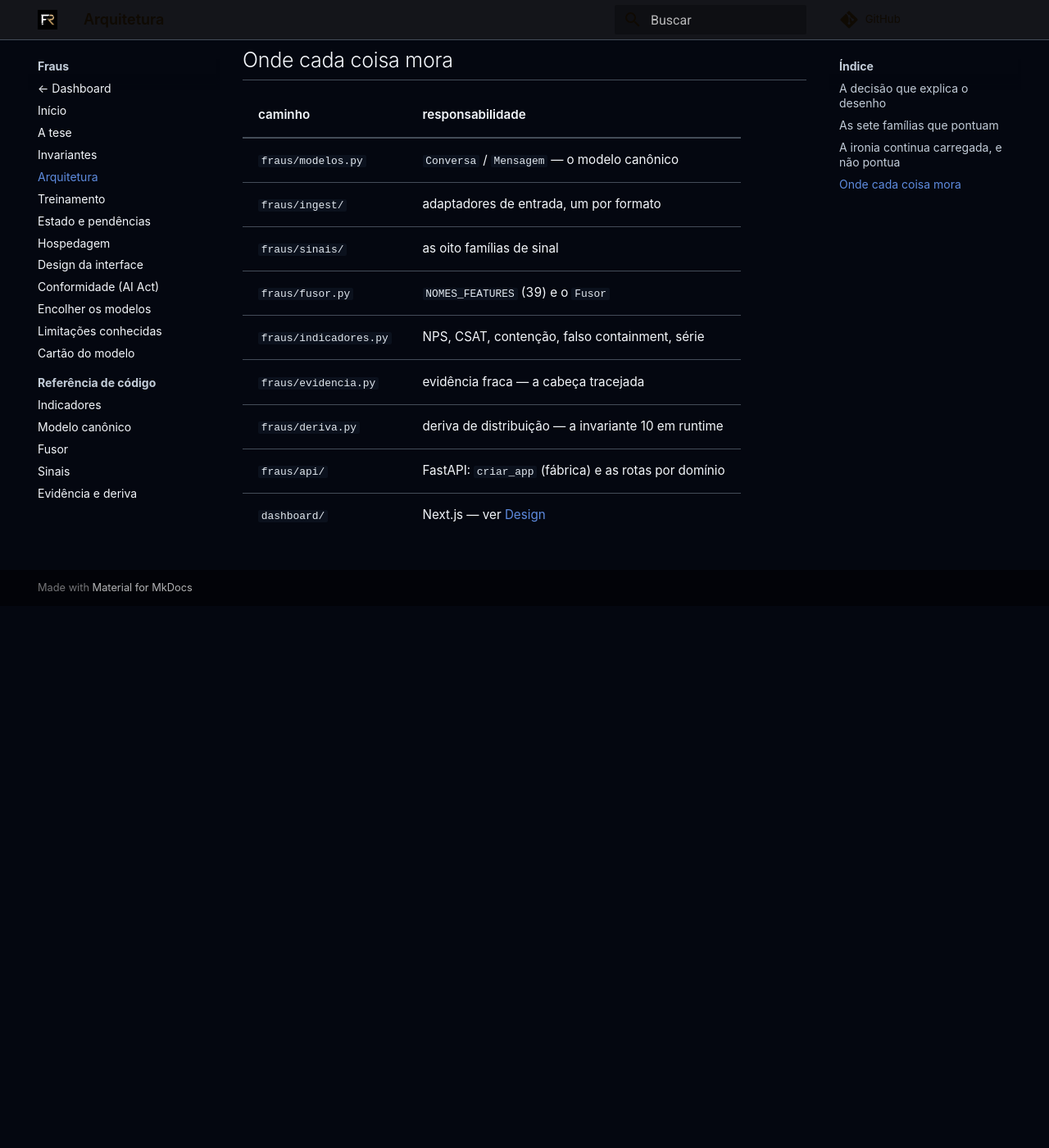
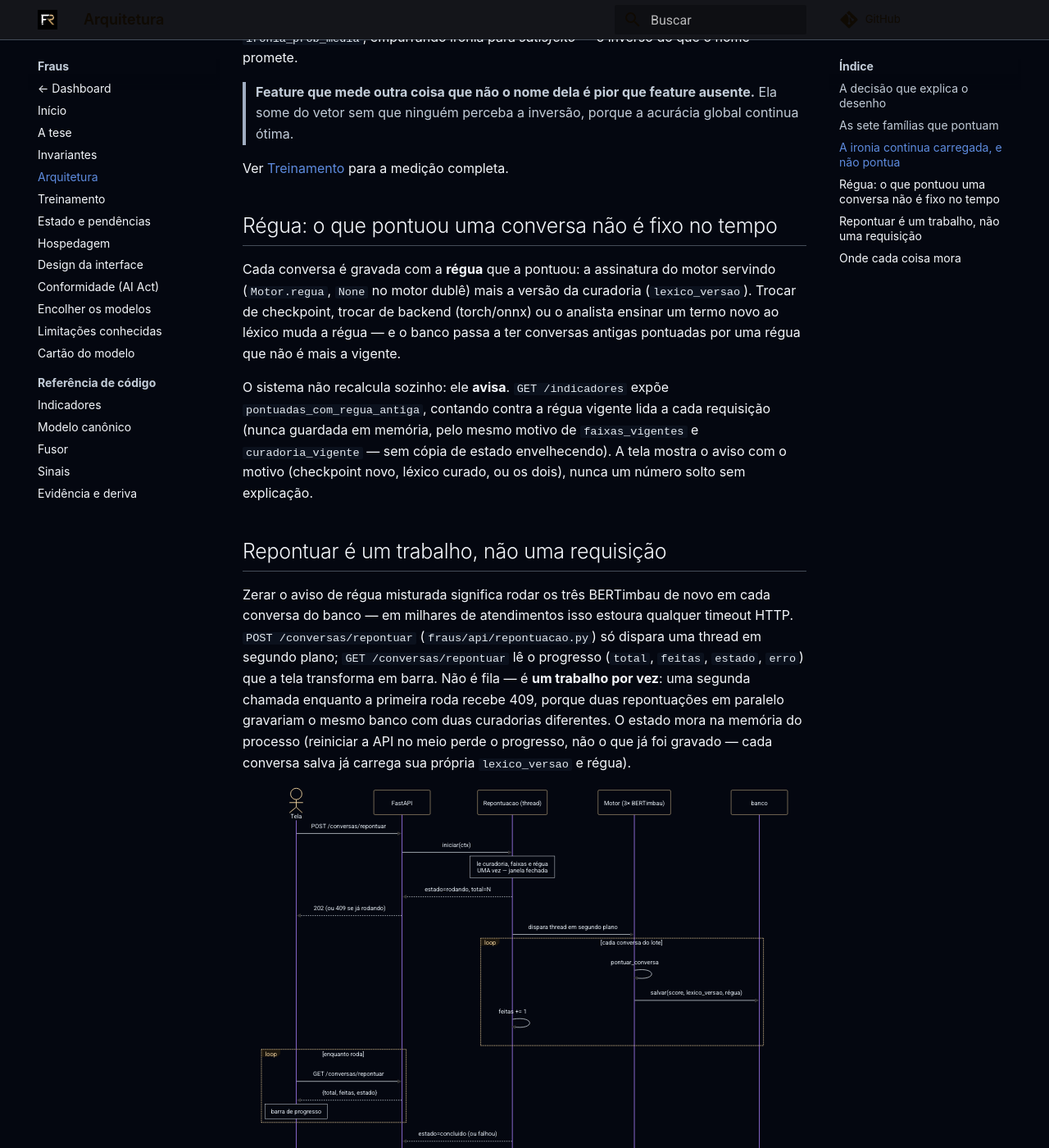
Before and after one commit to Joao-Tavares0312/Fraus, an MkDocs documentation site: the page built from docs/arquitetura.md, in a window 1280 px wide and 1400 px high, scrolled down 1905 px. Shown: the whole window at 82% size. Built offline with MkDocs 1.6.1 and Material for MkDocs 9.7.7, drawn with Linux system fonts in a browser that asks for light colours; comment, search, counter and statistics services are not loaded; before the commit the page ends 2644 px from its top, so only the background shows below that; some of the changed text lies outside the part shown.

Commit message:
docs(arquitetura): mermaid no pipeline e no fluxo de repontuar em segundo plano
Ativa pymdownx.superfences custom_fences pra mermaid renderizar de verdade
(nao so texto). Troca o diagrama ASCII do pipeline de sinais por flowchart,
acrescenta sequenceDiagram do POST/GET de repontuacao, e cobre a regua
misturada e os modulos que faltavam na tabela (curadoria, cortesia,
contexto, repontuacao, vazao).

````diff
--- a/docs/arquitetura.md
+++ b/docs/arquitetura.md
@@ -1,23 +1,37 @@
 # Arquitetura
 
+```mermaid
+flowchart TD
+    A["CSV / Discord / WhatsApp / webhook"] -->|"adapter de ingestão<br/>fraus/ingest/"| B["Conversa<br/><small>modelo canônico único — fraus/modelos.py</small>"]
+
+    B --> texto["texto<br/><small>BERTimbau por mensagem</small>"]
+    B --> emoji["emoji<br/><small>lexicon + posição</small>"]
+    B --> tempo["tempo<br/><small>latência, escalação</small>"]
+    B --> emocao["emoção<br/><small>7 classes + desprezo</small>"]
+    B --> lexico["léxico<br/><small>SentiLex-PT02 + negação</small>"]
+    B --> estilo["estilo<br/><small>caixa alta, palavrão</small>"]
+    B --> incong["incongruência<br/><small>emoji × texto</small>"]
+    B -.-> ironia["ironia*<br/><small>cabeça binária — só tela</small>"]
+
+    texto --> V["39 features"]
+    emoji --> V
+    tempo --> V
+    emocao --> V
+    lexico --> V
+    estilo --> V
+    incong --> V
+
+    V --> F["Fusor<br/><small>LogisticRegression + StandardScaler</small>"]
+    F -->|"score 0–100"| N["nota 0–10 → categoria NPS → indicadores agregados"]
+    N --> API["FastAPI"]
+    API --> D["dashboard Next.js"]
+    ironia -.->|"por mensagem, direto pra tela"| D
+
+    style ironia stroke-dasharray: 4 4
 ```
-CSV / Discord / WhatsApp
-        ↓  adapter de ingestão (fraus/ingest/)
-   Conversa  ← modelo canônico único (fraus/modelos.py)
-        ↓
- ┌────────┬────────┬────────┬────────┬────────┬────────┬────────┬────────────┐
- │texto   │emoji   │tempo   │emoção  │léxico  │ironia  │estilo  │incongruência│
- │BERTimbau│lexicon│latência│7 clas- │SentiLex│cabeça  │caixa   │emoji ×      │
- │por msg │+posição│escala- │ses +   │-PT02 + │binária │alta +  │texto        │
- │        │        │ção     │desprezo│negação │  (*)   │palavrão│             │
- └───┬────┴───┬────┴───┬────┴───┬────┴───┬────┴────────┴───┬────┴──────┬──────┘
-            ↓  39 features                    (*) por mensagem, direto p/ a tela
-      Fusor (LogisticRegression + StandardScaler)
-            ↓  score 0–100
-   nota 0–10 → categoria NPS → indicadores agregados
-            ↓
-      FastAPI  →  dashboard Next.js
-```
+
+*\* a cabeça de ironia é lida por mensagem e mostrada na tela, mas **não
+entra** nas 39 features do Fusor — ver a seção abaixo.*
 
 ## A decisão que explica o desenho
 
@@ -55,6 +69,66 @@
 
 Ver [Treinamento](treinamento.md) para a medição completa.
 
+## Régua: o que pontuou uma conversa não é fixo no tempo
+
+Cada conversa é gravada com a **régua** que a pontuou: a assinatura do motor
+servindo (`Motor.regua`, `None` no motor dublê) mais a versão da curadoria
+(`lexico_versao`). Trocar de checkpoint, trocar de backend (torch/onnx) ou o
+analista ensinar um termo novo ao léxico muda a régua — e o banco passa a ter
+conversas antigas pontuadas por uma régua que não é mais a vigente.
+
+O sistema não recalcula sozinho: ele **avisa**. `GET /indicadores` expõe
+`pontuadas_com_regua_antiga`, contando contra a régua vigente lida a cada
+requisição (nunca guardada em memória, pelo mesmo motivo de `faixas_vigentes`
+e `curadoria_vigente` — sem cópia de estado envelhecendo). A tela mostra o
+aviso com o motivo (checkpoint novo, léxico curado, ou os dois), nunca um
+número solto sem explicação.
+
+## Repontuar é um trabalho, não uma requisição
+
+Zerar o aviso de régua misturada significa rodar os três BERTimbau de novo em
+cada conversa do banco — em milhares de atendimentos isso estoura qualquer
+timeout HTTP. `POST /conversas/repontuar` (`fraus/api/repontuacao.py`) só
+dispara uma thread em segundo plano; `GET /conversas/repontuar` lê o progresso
+(`total`, `feitas`, `estado`, `erro`) que a tela transforma em barra. Não é
+fila — é **um trabalho por vez**: uma segunda chamada enquanto a primeira roda
+recebe 409, porque duas repontuações em paralelo gravariam o mesmo banco com
+duas curadorias diferentes. O estado mora na memória do processo (reiniciar a
+API no meio perde o progresso, não o que já foi gravado — cada conversa salva
+já carrega sua própria `lexico_versao` e régua).
+
+```mermaid
+sequenceDiagram
+    actor T as Tela
+    participant API as FastAPI
+    participant R as Repontuacao (thread)
+    participant M as Motor (3× BERTimbau)
+    participant DB as banco
+
+    T->>API: POST /conversas/repontuar
+    API->>R: iniciar(ctx)
+    Note over R: le curadoria, faixas e régua<br/>UMA vez — janela fechada
+    R-->>API: estado=rodando, total=N
+    API-->>T: 202 (ou 409 se já rodando)
+    R->>M: dispara thread em segundo plano
+
+    loop cada conversa do lote
+        M->>M: pontuar_conversa
+        M->>DB: salvar(score, lexico_versao, régua)
+        R->>R: feitas += 1
+    end
+
+    loop enquanto roda
+        T->>API: GET /conversas/repontuar
+        API-->>T: {total, feitas, estado}
+        Note over T: barra de progresso
+    end
+
+    R-->>API: estado=concluido (ou falhou)
+    T->>API: GET /conversas/repontuar
+    API-->>T: estado final
+```
+
 ## Onde cada coisa mora
 
 | caminho | responsabilidade |
@@ -62,9 +136,14 @@
 | `fraus/modelos.py` | `Conversa` / `Mensagem` — o modelo canônico |
 | `fraus/ingest/` | adaptadores de entrada, um por formato |
 | `fraus/sinais/` | as oito famílias de sinal |
+| `fraus/sinais/curadoria.py` | o que o analista ensinou ao léxico — vence o SentiLex |
 | `fraus/fusor.py` | `NOMES_FEATURES` (39) e o `Fusor` |
 | `fraus/indicadores.py` | NPS, CSAT, contenção, falso containment, série |
 | `fraus/evidencia.py` | evidência fraca — a cabeça tracejada |
 | `fraus/deriva.py` | deriva de distribuição — a invariante 10 em runtime |
+| `fraus/cortesia.py` | "ok, obrigado" sozinho é sem sinal, não promotor |
 | `fraus/api/` | FastAPI: `criar_app` (fábrica) e as rotas por domínio |
+| `fraus/api/contexto.py` | faixas, curadoria e régua vigentes, lidas por requisição |
+| `fraus/api/repontuacao.py` | repontuar em segundo plano, com progresso e 409 se já rodando |
+| `fraus/api/vazao.py` | teto de `/auth/*` por IP e de `/ingestao` por fonte |
 | `dashboard/` | Next.js — ver [Design](design.md) |
--- a/mkdocs.yml
+++ b/mkdocs.yml
@@ -66,7 +66,15 @@
   - toc:
       permalink: true
   - pymdownx.details
-  - pymdownx.superfences
+  - pymdownx.superfences:
+      # Ativa ```mermaid``` como diagrama renderizado, nao bloco de texto.
+      # O Material troca a classe pelo elemento <pre class="mermaid"> e o
+      # tema JA EMBUTE o mermaid.js -- nao precisa de extra_javascript nem
+      # de plugin Python novo, entao `uv sync --extra docs` nao muda.
+      custom_fences:
+        - name: mermaid
+          class: mermaid
+          format: !!python/name:pymdownx.superfences.fence_code_format
   - pymdownx.highlight:
       anchor_linenums: true
 
````
